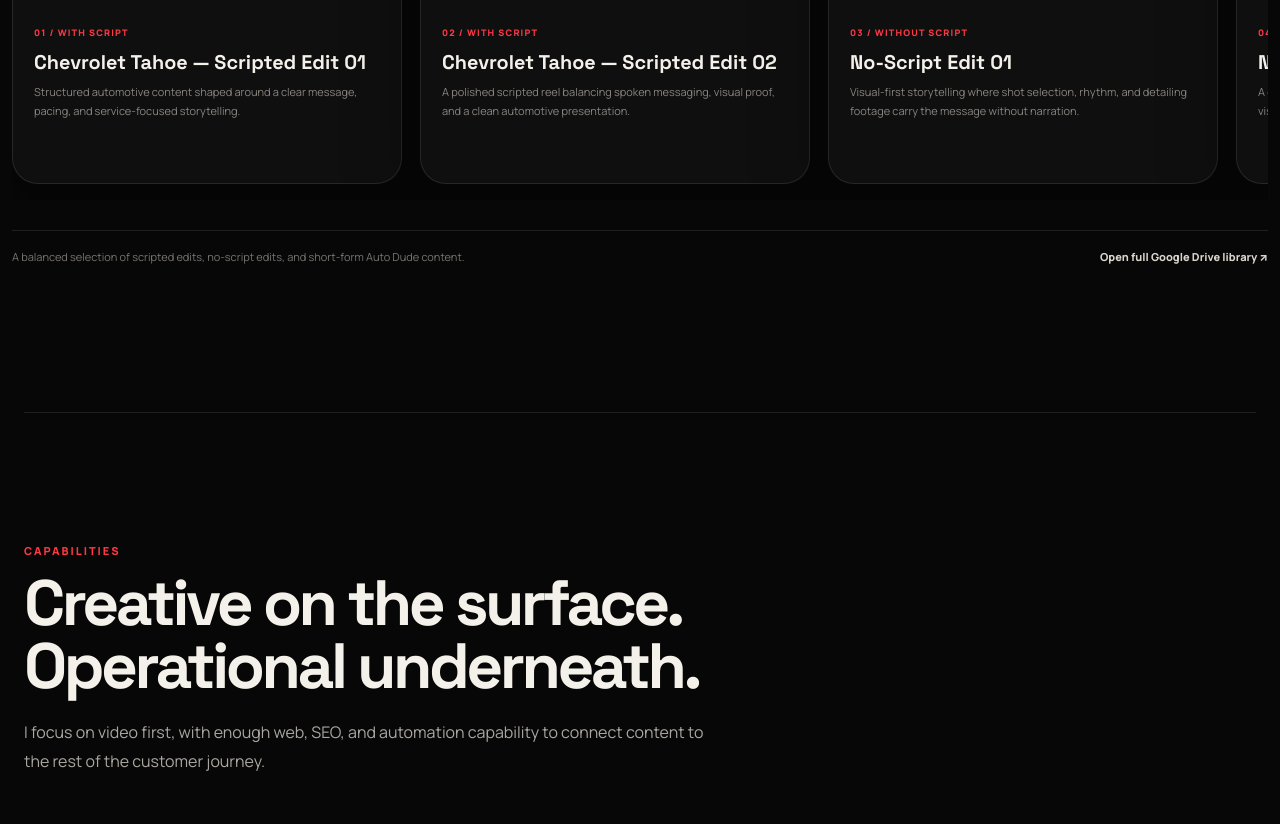
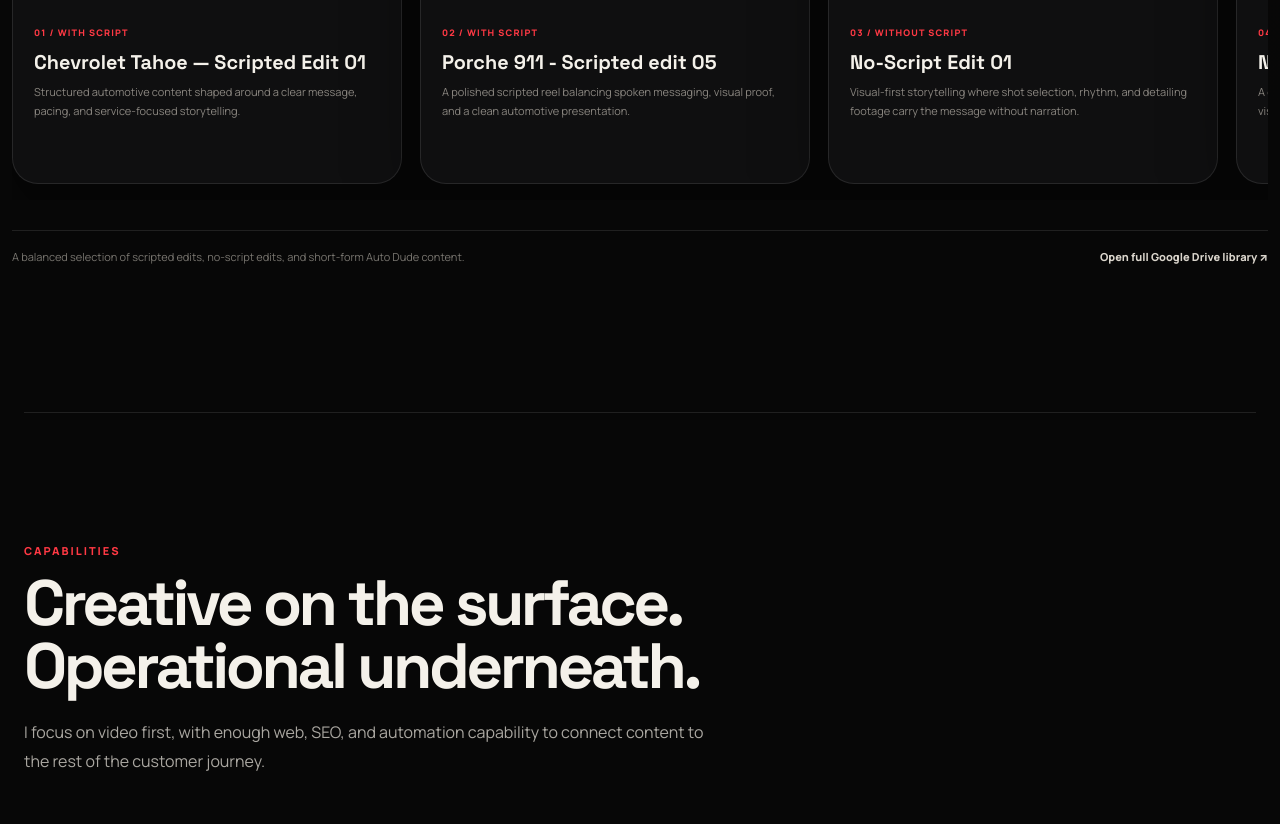
Before and after one commit to ritchvillejo-del/ritchvillejo-del.github.io, a website: page index.html in a window 1280 px wide. Shown: the part 3361-4185 px from the top of the page. Drawn offline with Linux system fonts and the light colour scheme.

Commit message:
Update video info for Chevrolet Tahoe and Porche 911

```diff
--- a/index.html
+++ b/index.html
@@ -200,7 +200,7 @@
           </article>
           <article class="video-card">
             <div class="video-embed"><iframe src="https://www.dropbox.com/scl/fi/82okmi4cunexuseo0zobx/Porche-5th.mp4?rlkey=et6g95oclf5cgsozipb008qrk&st=oam01s2y&dl=0" title="Second scripted Chevrolet Tahoe video edit" loading="lazy" allow="autoplay; fullscreen"></iframe></div>
-            <div class="video-info"><span>02 / WITH SCRIPT</span><h3>Chevrolet Tahoe — Scripted Edit 02</h3><p>A polished scripted reel balancing spoken messaging, visual proof, and a clean automotive presentation.</p></div>
+            <div class="video-info"><span>02 / WITH SCRIPT</span><h3>Porche 911 - Scripted edit 05</h3><p>A polished scripted reel balancing spoken messaging, visual proof, and a clean automotive presentation.</p></div>
           </article>
           <article class="video-card">
             <div class="video-embed"><iframe src="https://drive.google.com/file/d/1-0mfFrTw9PAynQT6JzE_Q70UafU2YCvd/preview" title="No script automotive edit one" loading="lazy" allow="autoplay; fullscreen"></iframe></div>
```
